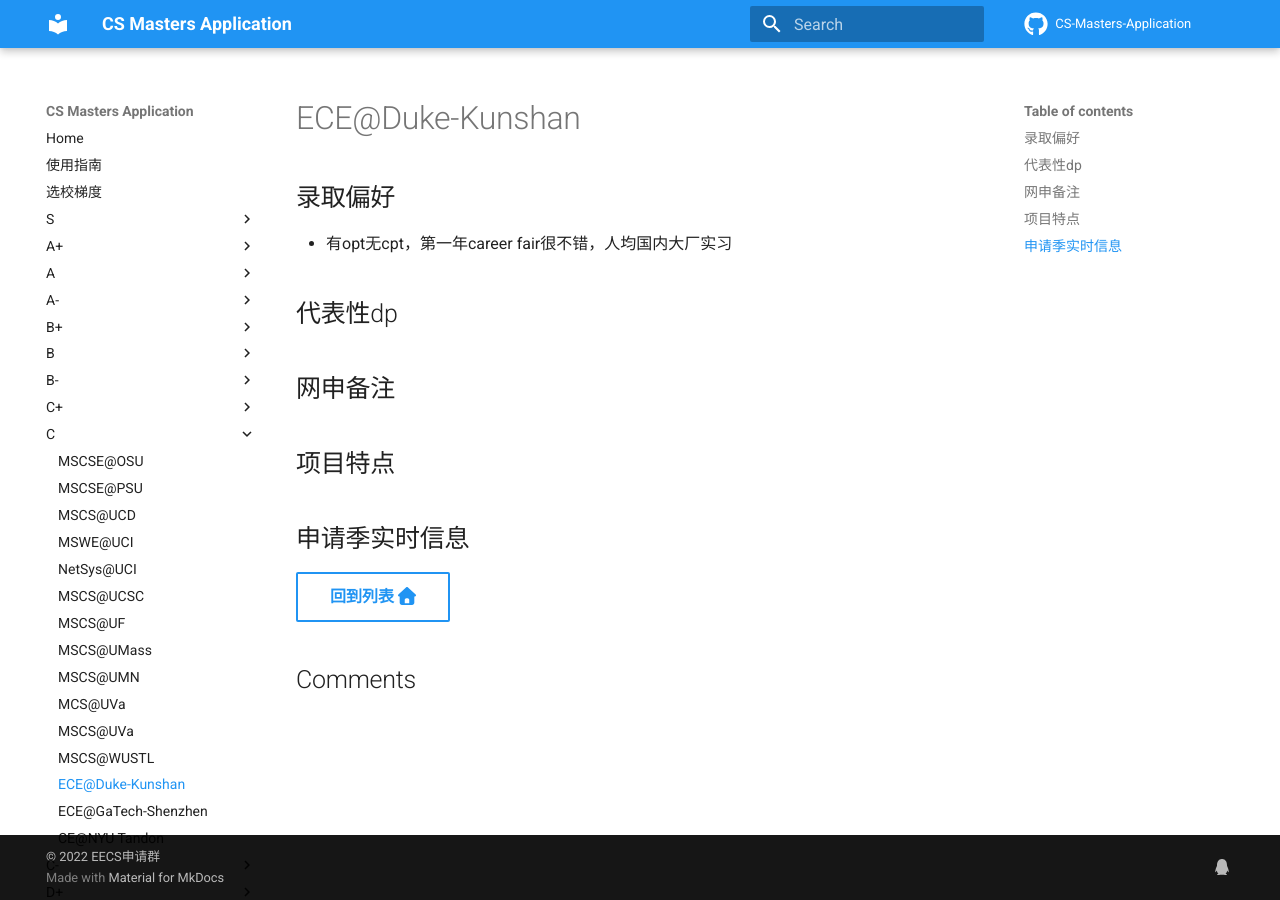
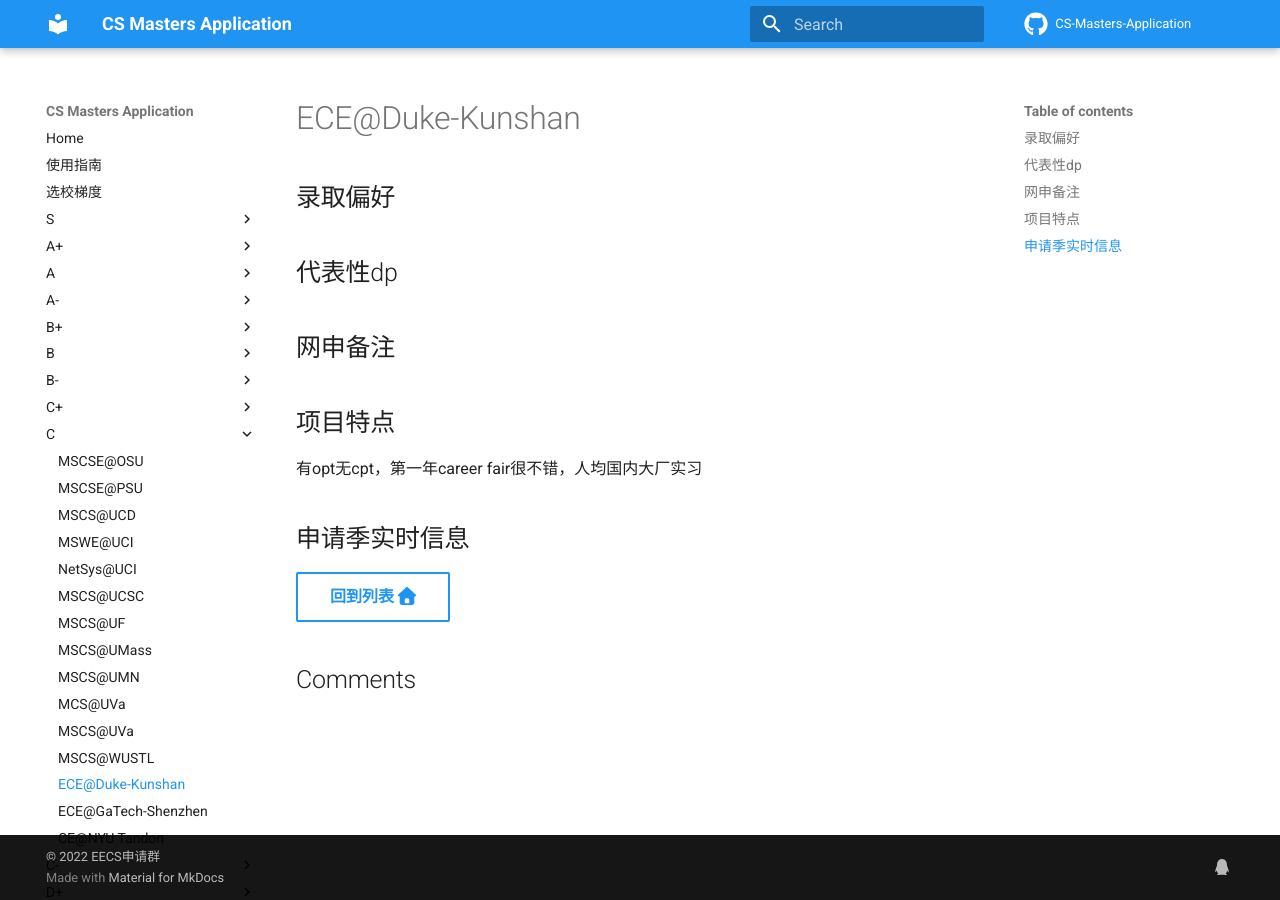
Before and after one commit to opencsapp/opencsapp.github.io, an MkDocs documentation site: the page built from docs/ECE@Duke-Kunshan.md, in a window 1280 px wide. Built offline with MkDocs 1.6.1 and Material for MkDocs 9.7.7, drawn with Linux system fonts in a browser that asks for light colours; comment, search, counter and statistics services are not loaded; part of the change alters nothing that is shown.

```diff
--- a/docs/ECE@Duke-Kunshan.md
+++ b/docs/ECE@Duke-Kunshan.md
@@ -1,6 +1,4 @@
 ## 录取偏好
-
-- 有opt无cpt，第一年career fair很不错，人均国内大厂实习
 
 ## 代表性dp
 
@@ -8,6 +6,8 @@
 
 ## 项目特点
 
+有opt无cpt，第一年career fair很不错，人均国内大厂实习
+
 ## 申请季实时信息
 
 [回到列表 :fontawesome-solid-house:](选校梯度.md){ .md-button }
```
